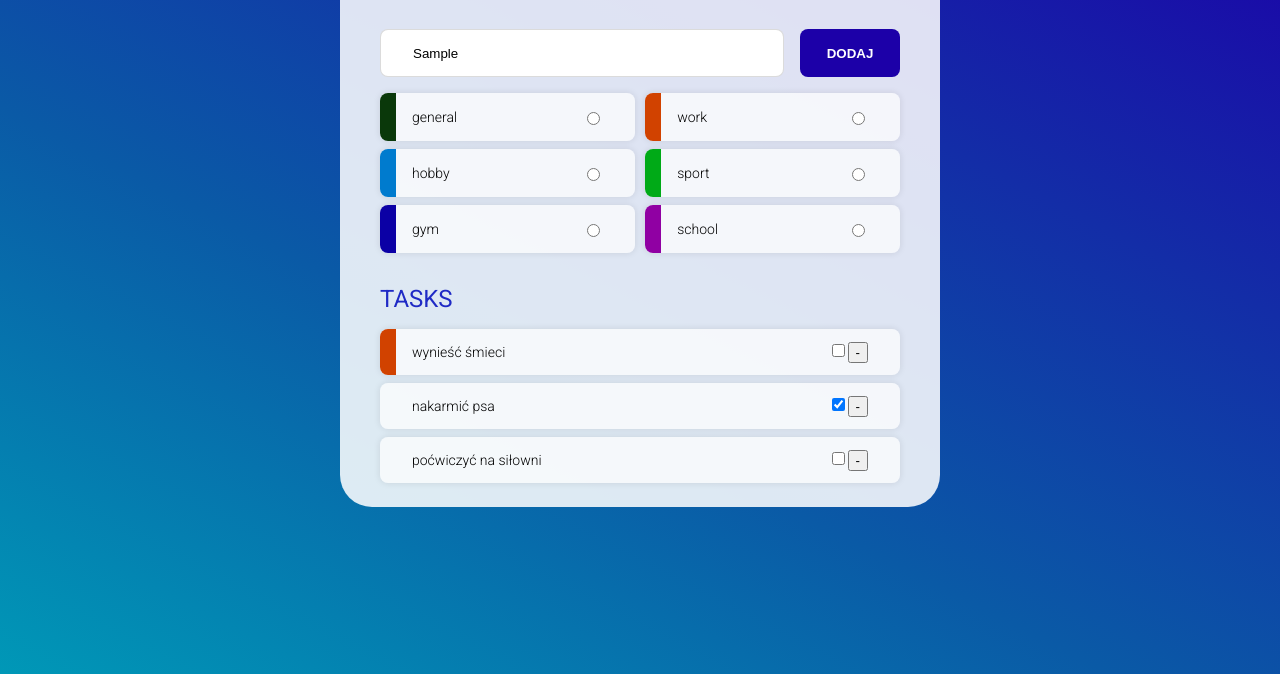
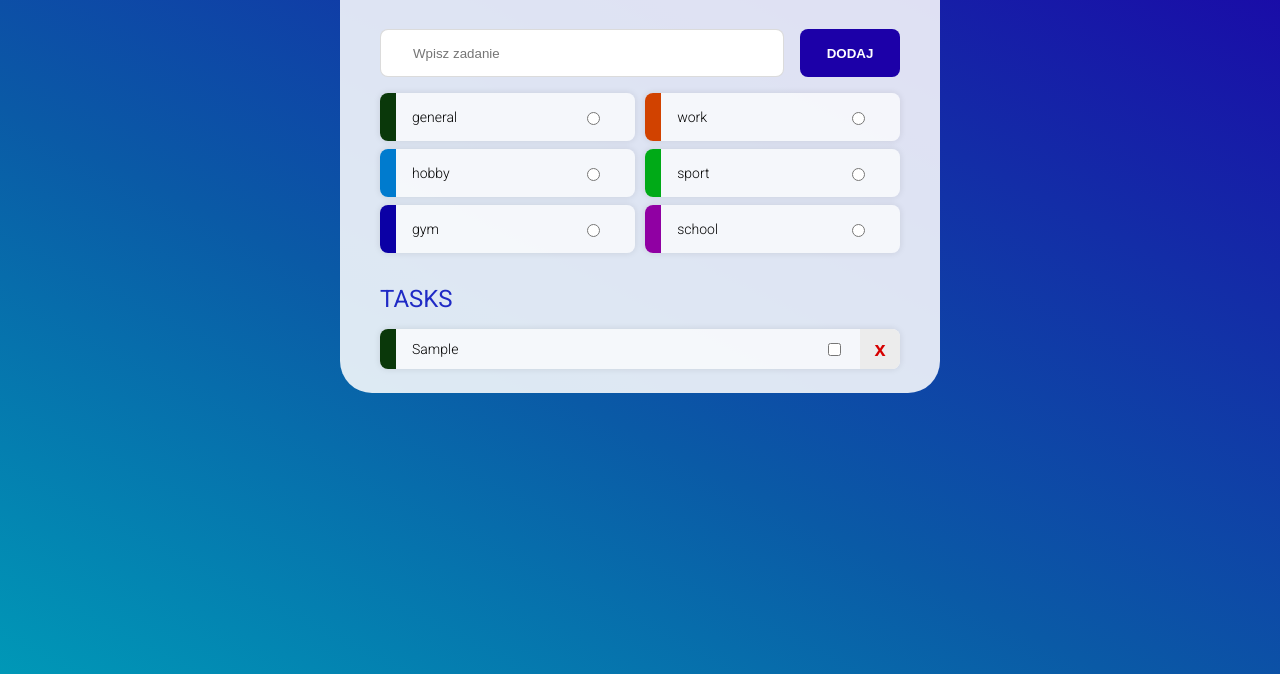
Before and after one commit to PiotrKochanka/to-do-typescript-app, a website with bundled scripts: page index.html in a window 1280 px wide. Both pictures are taken after typing "Sample" into the empty fields and a click on the button "DODAJ". Shown: the part 126-800 px from the top of the page. Built offline with nearby package versions, Linux system fonts and the light colour scheme.

Commit message:
dividing the application into components

```diff
--- a/css/styles.css
+++ b/css/styles.css
@@ -154,7 +154,7 @@ body *{
     justify-content: space-between;
     align-items: center;
     font-weight: 300;
-    padding: 12px 32px;
+    padding: 0px 0px 0px 32px;
     border-radius: 0.5rem;
     -webkit-box-shadow: 0px 0px 6px 1px rgba(0, 0, 0, 0.08);
     -moz-box-shadow: 0px 0px 6px 1px rgba(0, 0, 0, 0.08);
@@ -164,3 +164,19 @@ body *{
     overflow: hidden;
     font-size: 14px;
 }
+.checked{
+    filter: grayscale(90%);
+    opacity: 0.6;
+    text-decoration: line-through;
+}
+.usun{
+    width: 40px;
+    height: 40px;
+    border: 0px none transparent;
+    background-color: rgb(236, 236, 236);
+    font-weight: 600;
+    font-size: 20px;
+    color: rgb(214, 0, 0);
+    cursor: pointer;
+    margin-left: 16px;
+}
--- a/index.html
+++ b/index.html
@@ -25,6 +25,6 @@
             </ul>
         </form>
     </div>
-    <script src="dist/app.js"></script>
+    <script type="module" src="dist/app.js"></script>
 </body>
 </html>
--- a/src/app.ts
+++ b/src/app.ts
@@ -1,24 +1,13 @@
+import { Task, Category } from './types/types.js';
+import { renderCategories } from './helpers/render-category.helper.js';
+import { renderTasks } from './helpers/render-tasks.helper.js';
+
 const tasksListElement: HTMLElement = document.querySelector(".todo_tasks");
 const categoriesListElement: HTMLElement = document.querySelector(".todo_categories");
 const taskButtonElement: HTMLButtonElement = document.querySelector(".todo_add_button");
 const taskNameInputELement: HTMLInputElement = document.querySelector("#add_input");
 
 let selectedCategory: Category;
-
-interface Task {
-    name: string;
-    done: boolean;
-    category?: Category;
-}
-
-enum Category {
-    GENERAL = "general",
-    WORK = "work",
-    HOBBY = "hobby",
-    SPORT = "sport",
-    GYM = "gym",
-    SCHOOL = "school"
-}
 
 const categories: Category[] = [
     Category.GENERAL,
@@ -29,87 +18,28 @@ const categories: Category[] = [
     Category.SCHOOL
 ]
 
-const tasks: Task[] = [
-    {
-        name: "wynieść śmieci",
-        done: false,
-        category: Category.WORK
-    },
-    {
-        name: "nakarmić psa",
-        done: true
-    },
-    {
-        name: "poćwiczyć na siłowni",
-        done: false
-    }
-]
+let tasks: Task[] = [];
 
-const renderCategories = () => {
-    categories.forEach((category) => {
-        const categoryElement: HTMLElement = document.createElement("li");
-        categoryElement.classList.add(category);
-
-        const categoryLabelElement: HTMLLabelElement = document.createElement("label");
-        categoryLabelElement.innerText = category;
-
-        const categoryInputElement: HTMLInputElement = document.createElement("input");
-        categoryInputElement.type = "radio";
-        categoryInputElement.name = "category";
-
-        categoryInputElement.addEventListener("change", () => {
-            selectedCategory = category;
-        })
-
-        categoryElement.appendChild(categoryLabelElement);
-        categoryElement.appendChild(categoryInputElement);
-
-        categoriesListElement.appendChild(categoryElement);
-    });
+const saveDataLocalStorage = () => {
+    localStorage.setItem("tasks", JSON.stringify(tasks));
+    localStorage.setItem("selectedCategory", selectedCategory || Category.GENERAL);
 }
 
-const renderTasks = () => {
-    tasksListElement.innerHTML = "";
-    tasks.forEach((task, index) => {
-        const id: string = `task-${index}`;
+const loadDataFromLocalStorage = () => {
+    const tasksFromStorage = localStorage.getItem("tasks");
+    const categoryFromStorage = localStorage.getItem("selectedCategory");
 
-        const taskElement: HTMLElement = document.createElement("li");
-        if(task.category){
-            taskElement.classList.add(task.category);
-        }
-
-        const labelAndInputContainer: HTMLElement = document.createElement("div");
-        labelAndInputContainer.classList.add("tasks_buttons");
-
-        const labelElement: HTMLLabelElement = document.createElement("label");
-        labelElement.innerText = task.name;
-        labelElement.setAttribute("for", id);
-
-        const inputElement: HTMLInputElement = document.createElement("input");
-        inputElement.type = "checkbox";
-        inputElement.value = "-"
-        inputElement.name = task.name;
-        inputElement.id = id;
-        inputElement.checked = task.done;
-        inputElement.addEventListener("change", () => {
-            task.done = !task.done
-        });
-
-        const buttonElement: HTMLButtonElement = document.createElement("button");
-        buttonElement.innerHTML = "-";
-        buttonElement.classList.add("usun");
-
-        taskElement.appendChild(labelElement);
-        taskElement.appendChild(labelAndInputContainer);
-        labelAndInputContainer.appendChild(inputElement);
-        labelAndInputContainer.appendChild(buttonElement);
-
-        tasksListElement.appendChild(taskElement);
-    });
-}
+    if (tasksFromStorage) {
+        tasks = JSON.parse(tasksFromStorage);
+    }
+    if (categoryFromStorage) {
+        selectedCategory = categoryFromStorage as Category;
+    }
+};
 
 const addTask = (task: Task) => {
     tasks.push(task);
+    saveDataLocalStorage();
 }
 
 taskButtonElement.addEventListener("click", (event: Event) => {
@@ -122,22 +52,18 @@ taskButtonElement.addEventListener("click", (event: Event) => {
         return;
     }
 
-    if (!selectedCategory) {
-        alert("Wybierz kategorię!");
-        return;
-    }
-
     addTask(
         {
             name: taskNameInputELement.value,
             done: false,
-            category: selectedCategory
+            category: selectedCategory || Category.GENERAL
         }
     );
 
     taskNameInputELement.value = "";
-    renderTasks();
+    renderTasks(tasksListElement, tasks, saveDataLocalStorage);
 });
 
-renderCategories();
-renderTasks();
+loadDataFromLocalStorage();
+renderCategories(categories, selectedCategory, saveDataLocalStorage, categoriesListElement);
+renderTasks(tasksListElement, tasks, saveDataLocalStorage);
--- /dev/null
+++ b/src/helpers/render-category.helper.ts
@@ -0,0 +1,25 @@
+import { Category } from '../types/types.js';
+
+export const renderCategories = (categories: Category[], selectedCategory: Category,  saveDataLocalStorage: Function, categoriesListElement: HTMLElement) => {
+    categories.forEach((category) => {
+        const categoryElement: HTMLElement = document.createElement("li");
+        categoryElement.classList.add(category);
+
+        const categoryLabelElement: HTMLLabelElement = document.createElement("label");
+        categoryLabelElement.innerText = category;
+
+        const categoryInputElement: HTMLInputElement = document.createElement("input");
+        categoryInputElement.type = "radio";
+        categoryInputElement.name = "category";
+
+        categoryInputElement.addEventListener("change", () => {
+            selectedCategory = category;
+            saveDataLocalStorage();
+        })
+
+        categoryElement.appendChild(categoryLabelElement);
+        categoryElement.appendChild(categoryInputElement);
+
+        categoriesListElement.appendChild(categoryElement);
+    });
+}
--- /dev/null
+++ b/src/helpers/render-tasks.helper.ts
@@ -0,0 +1,60 @@
+import { Task } from '../types/types.js';
+
+export const renderTasks = (tasksListElement: HTMLElement, tasks: Task[], saveDataLocalStorage: Function) => {
+    tasksListElement.innerHTML = "";  // Czyszczenie listy zadań przed jej renderowaniem
+
+    tasks.forEach((task, index) => {
+        const id: string = `task-${index}`;
+
+        const taskElement: HTMLElement = document.createElement("li");
+        if (task.category) {
+            taskElement.classList.add(task.category);
+        }
+
+        const labelAndInputContainer: HTMLElement = document.createElement("div");
+        labelAndInputContainer.classList.add("tasks_buttons");
+
+        const labelElement: HTMLLabelElement = document.createElement("label");
+        labelElement.innerText = task.name;
+        labelElement.setAttribute("for", id);
+
+        const inputElement: HTMLInputElement = document.createElement("input");
+        inputElement.type = "checkbox";
+        inputElement.name = task.name;
+        inputElement.id = id;
+        inputElement.checked = task.done;
+        inputElement.addEventListener("change", () => {
+            task.done = !task.done;
+            task.done
+                ? taskElement.classList.add("checked")
+                : taskElement.classList.remove("checked");
+
+            saveDataLocalStorage(); // Zapisz dane w localStorage
+        });
+
+        const buttonElement: HTMLButtonElement = document.createElement("button");
+        buttonElement.innerHTML = "x";
+        buttonElement.classList.add("usun");
+        buttonElement.addEventListener("click", () => {
+            removeTask(index, tasks, tasksListElement, saveDataLocalStorage);  // Usuwanie zadania
+        });
+
+        if (task.done) {
+            taskElement.classList.add("checked");
+        }
+
+        taskElement.appendChild(labelElement);
+        taskElement.appendChild(labelAndInputContainer);
+        labelAndInputContainer.appendChild(inputElement);
+        labelAndInputContainer.appendChild(buttonElement);
+
+        tasksListElement.appendChild(taskElement);
+    });
+};
+
+// Funkcja do usuwania zadania
+const removeTask = (index: number, tasks: Task[], tasksListElement: HTMLElement, saveDataLocalStorage: Function) => {
+    tasks.splice(index, 1);
+    renderTasks(tasksListElement, tasks, saveDataLocalStorage);
+    saveDataLocalStorage();
+};
--- /dev/null
+++ b/src/types/types.ts
@@ -0,0 +1,14 @@
+export interface Task {
+    name: string;
+    done: boolean;
+    category?: Category;
+}
+
+export enum Category {
+    GENERAL = "general",
+    WORK = "work",
+    HOBBY = "hobby",
+    SPORT = "sport",
+    GYM = "gym",
+    SCHOOL = "school"
+}
```
Also changed, not shown: dist/app.js, dist/helpers/render-category.helper.js (added), dist/helpers/render-tasks.helper.js (added), dist/types/types.js (added).
